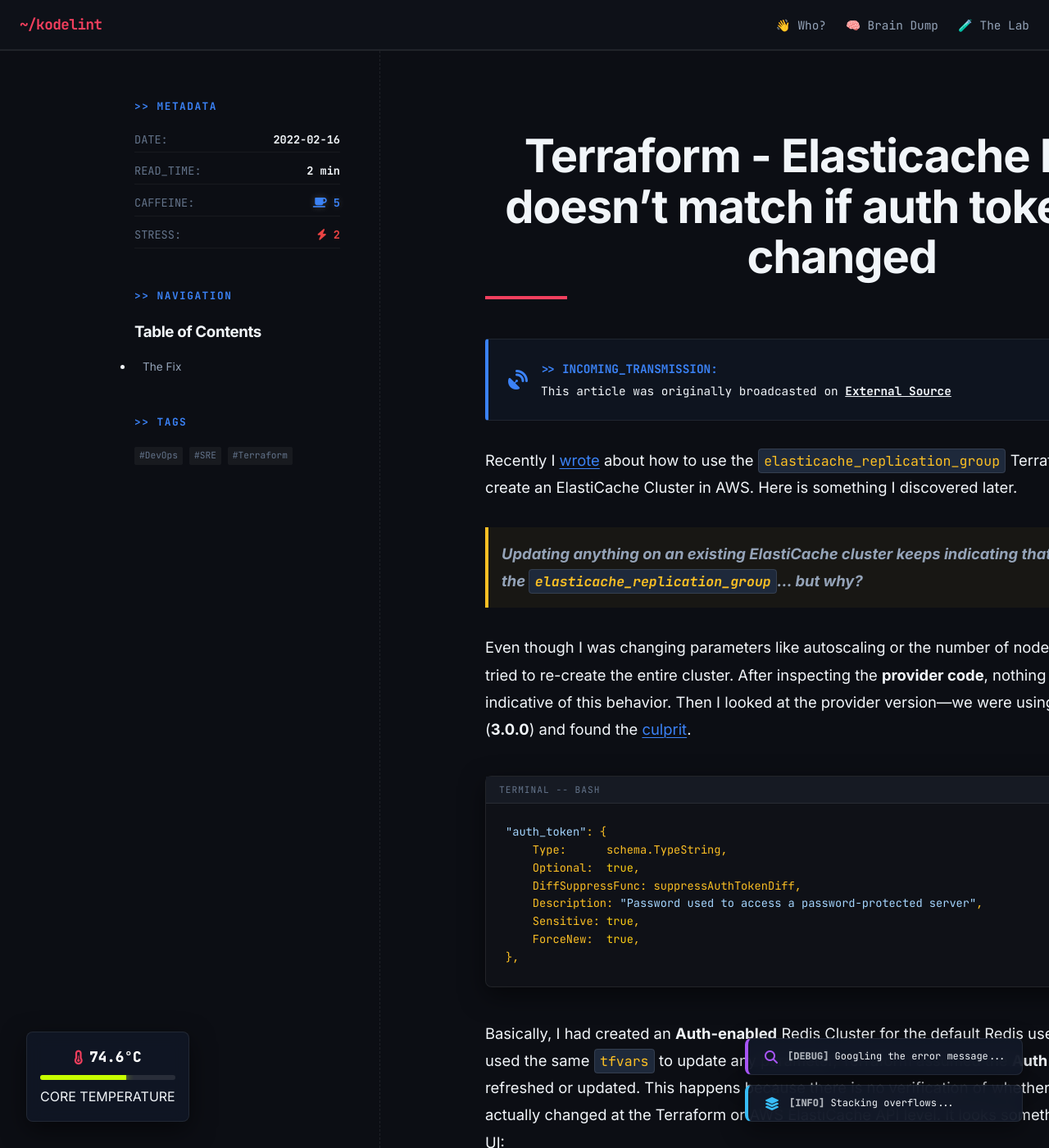
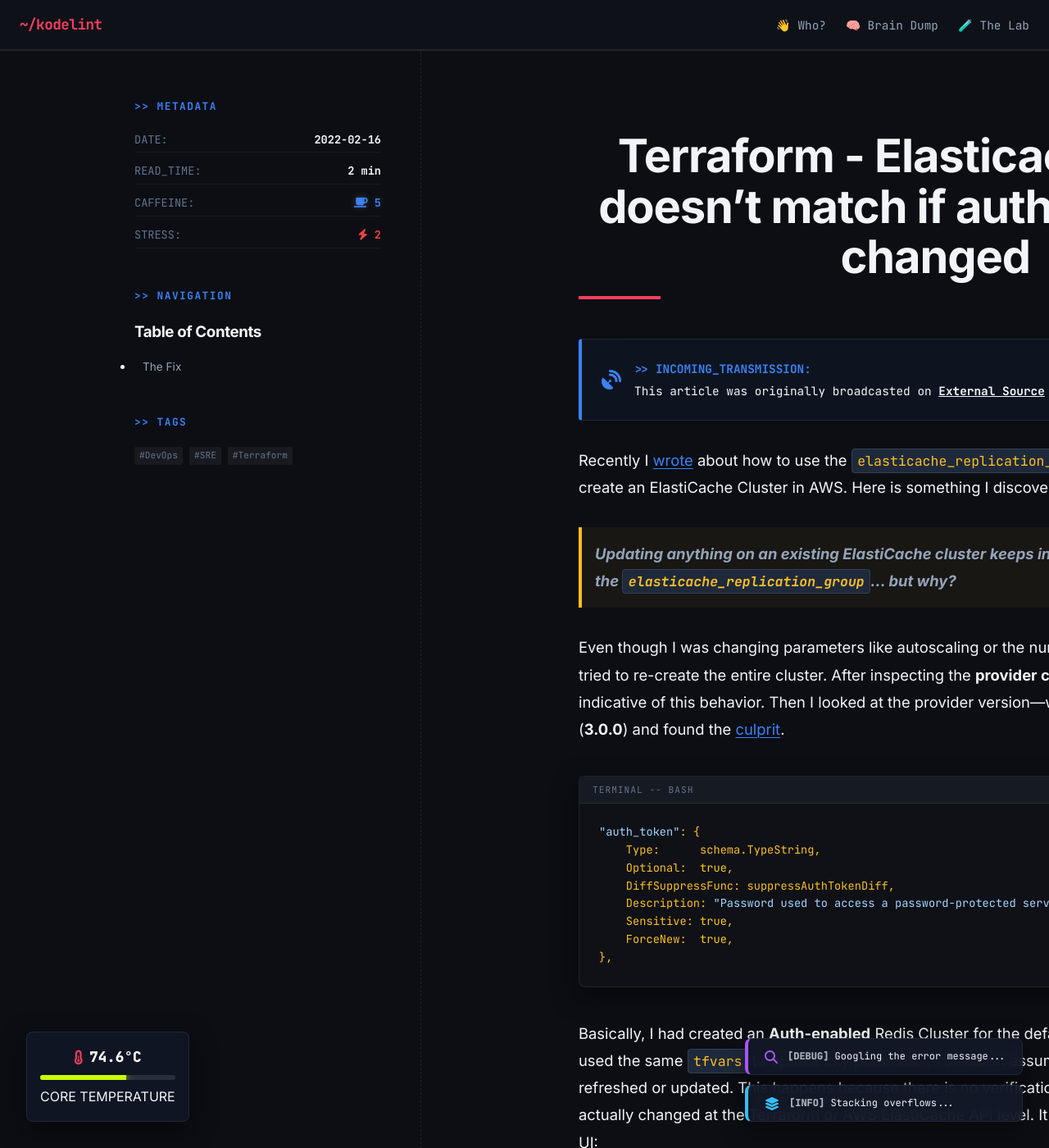
Before and after one commit to kodelint/kodelint.github.io, a Jekyll site: the page built from _posts/2022-02-16-Terraform_Elasticache_Redis_doesnot_match_if_auth_token_has_changed.md, in a window 1280 px wide and 1400 px high. Shown: the whole window at 82% size. Built offline with Jekyll 4.4.1, drawn with Linux system fonts in a browser that asks for light colours; nearby versions of some CDN libraries; some web fonts are replaced; some of the changed text lies outside the part shown.

Commit message:
style: ultra-widescreen optimization - 1800px container, 1300px content width, and massive gaps

```diff
--- a/_layouts/post.html
+++ b/_layouts/post.html
@@ -103,14 +103,15 @@
     /* Widescreen Post Layout */
     .wide-layout {
       display: grid;
-      grid-template-columns: 300px 1fr; /* Optimized Sidebar width */
-      gap: 8rem; /* Even roomier gap */
+      grid-template-columns: 350px 1fr; /* Increased sidebar width for more room */
+      gap: 12rem; /* Drastically increased gap for roominess */
       align-items: start;
       position: relative;
     }
 
     .post-content-wrapper {
-      max-width: 1100px; /* Signficantly wider content area */
+      max-width: 1300px; /* Expansive content area */
+      width: 100%;
       margin: 0;
     }
 
--- a/_sass/_variables.scss
+++ b/_sass/_variables.scss
@@ -31,7 +31,7 @@
 
   --radius-sm: 4px;
   --radius-md: 8px;
-  --container-width: 1600px;
+  --container-width: 1800px;
 }
 
 body {
```
Also changed, not shown: index.md (+2 -2 lines).
